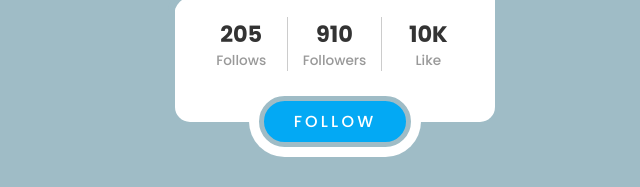
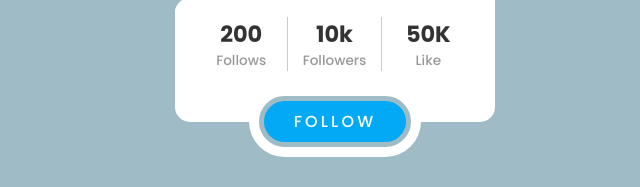
Before and after one commit to CodeX-SKY/Abdulxoliq-TikTok-Account, a plain HTML site: page index.html in a window 1280 px wide. Shown: the part 493-680 px from the top of the page, 305-945 px from the left. Drawn offline with Linux system fonts and the light colour scheme.

Commit message:
Leve; UP

```diff
--- a/index.html
+++ b/index.html
@@ -19,9 +19,9 @@
                 <div class="content">
                     <h2 class="name">𝓑𝓻𝓸𝓴𝓮𝓷 𝓗𝓮𝓪𝓻𝓽♡ <span class="name-tag">Frontend Developer</span></h2>
                     <ul class="ul">
-                        <li class="li"><span>205</span> Follows</li>
-                        <li class="li"><span>910</span> Followers</li>
-                        <li class="li"><span>10K</span> Like</li>
+                        <li class="li"><span>200</span> Follows</li>
+                        <li class="li"><span>10k</span> Followers</li>
+                        <li class="li"><span>50K</span> Like</li>
                     </ul>
                     <a href="https://tiktok.com/@coldest_moments_07"><button class="button">Follow</button></a>
                 </div>
```
